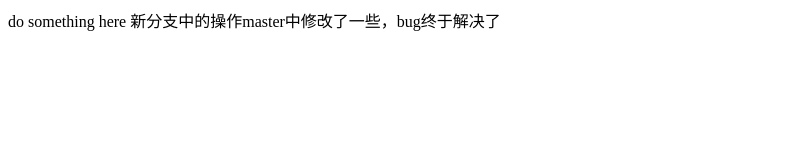
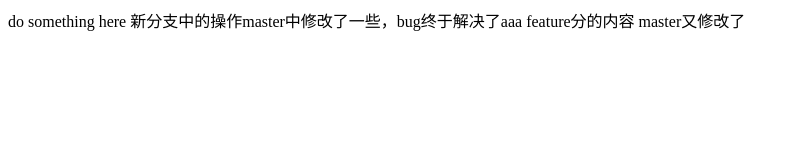
Before and after one commit to ahlongge/ahlongge.github.io, a plain HTML site: page index.html in a window 1280 px wide. Shown: the whole page, without its empty margins (0-799 px from the left). Drawn offline with Linux system fonts and the light colour scheme.

Commit message:
feature分支修改了内容

```diff
--- a/index.html
+++ b/index.html
@@ -4,6 +4,6 @@
 	<title>关于我</title>
 </head>
 <body>
-do something here 新分支中的操作master中修改了一些，bug终于解决了
+do something here 新分支中的操作master中修改了一些，bug终于解决了aaa feature分的内容 master又修改了
 </body>
 </html>
```
